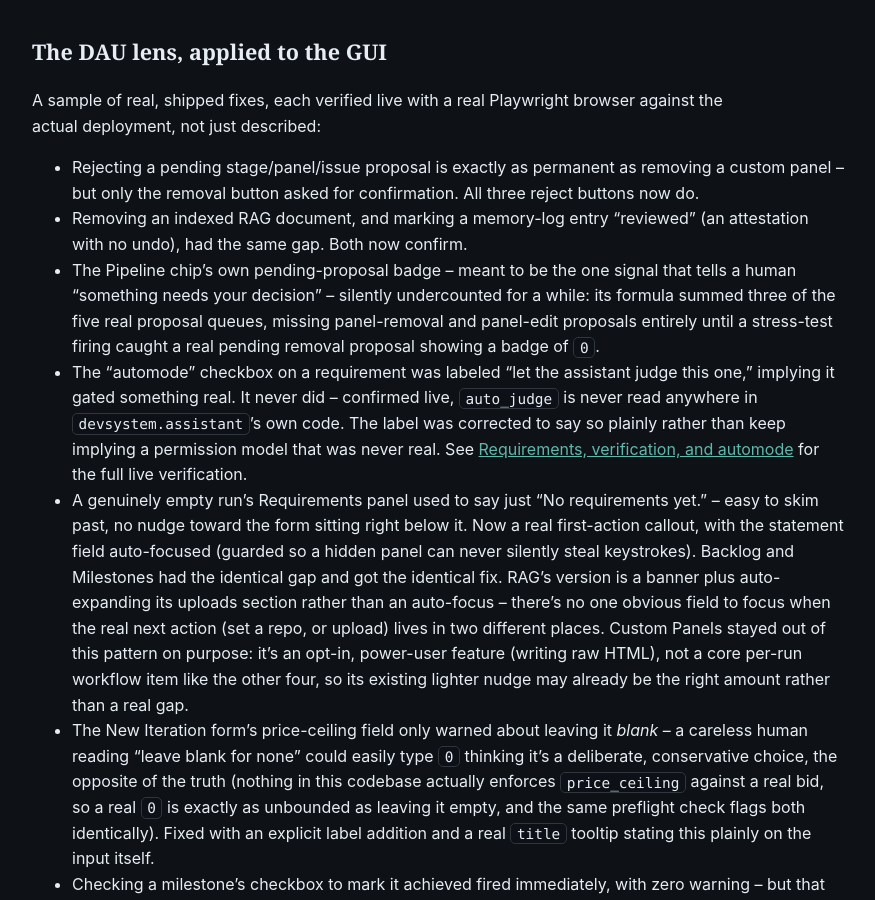
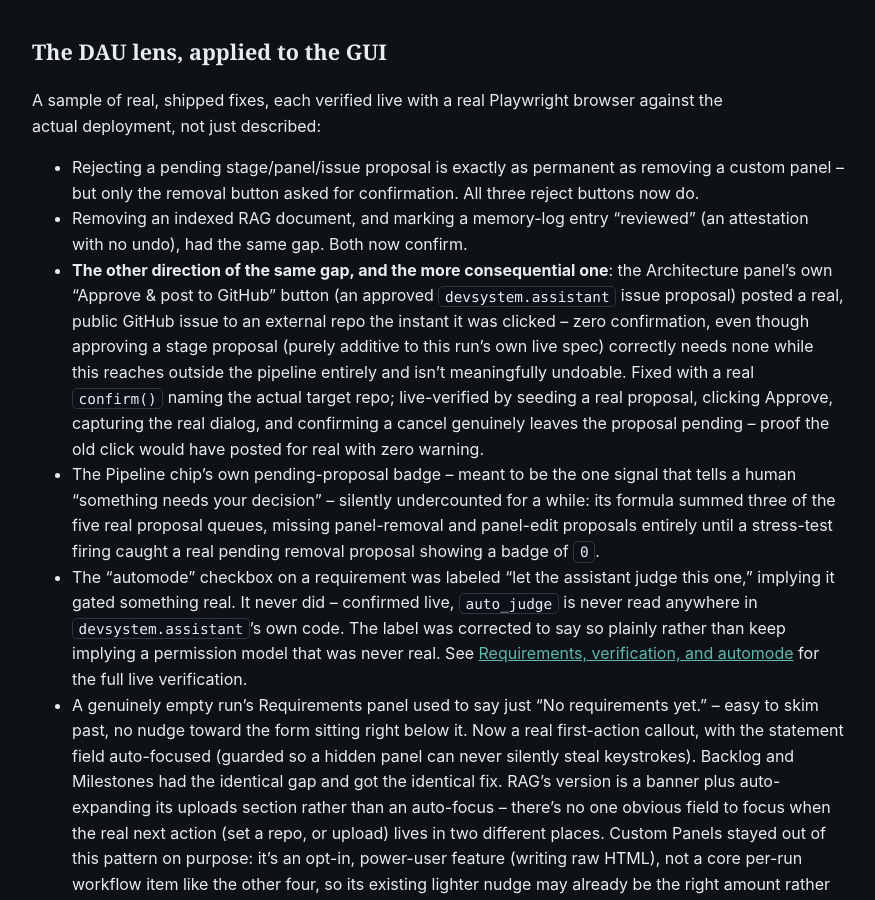
Before and after one commit to scimbe/CADS-devsystem-docs, a Jekyll site: the page built from _explanation/dau-lens-and-stress-testing.md, in a window 1280 px wide and 900 px high, scrolled down 11484 px. Shown: the whole window, without its empty margins (322-1197 px from the left). Built offline with Jekyll 4.4.1, drawn with Linux system fonts in a browser that asks for light colours.

Commit message:
explanation: document the real GitHub-issue-post confirm() fix
CADS-devsystem@7d75f58 -- the Architecture panel's Approve & post to GitHub
button posted a real, public issue with zero confirmation. Documents the
fix and its live Playwright verification alongside this page's other real,
shipped confirm() gaps.

```diff
--- a/_explanation/dau-lens-and-stress-testing.md
+++ b/_explanation/dau-lens-and-stress-testing.md
@@ -458,6 +458,14 @@ actual deployment, not just described:
   -- but only the removal button asked for confirmation. All three reject buttons now do.
 - Removing an indexed RAG document, and marking a memory-log entry "reviewed" (an attestation with no
   undo), had the same gap. Both now confirm.
+- **The other direction of the same gap, and the more consequential one**: the Architecture panel's
+  own "Approve & post to GitHub" button (an approved `devsystem.assistant` issue proposal) posted a
+  real, public GitHub issue to an external repo the instant it was clicked -- zero confirmation,
+  even though approving a stage proposal (purely additive to this run's own live spec) correctly
+  needs none while this reaches outside the pipeline entirely and isn't meaningfully undoable. Fixed
+  with a real `confirm()` naming the actual target repo; live-verified by seeding a real proposal,
+  clicking Approve, capturing the real dialog, and confirming a cancel genuinely leaves the proposal
+  pending -- proof the old click would have posted for real with zero warning.
 - The Pipeline chip's own pending-proposal badge -- meant to be the one signal that tells a human
   "something needs your decision" -- silently undercounted for a while: its formula summed three of
   the five real proposal queues, missing panel-removal and panel-edit proposals entirely until a
```
